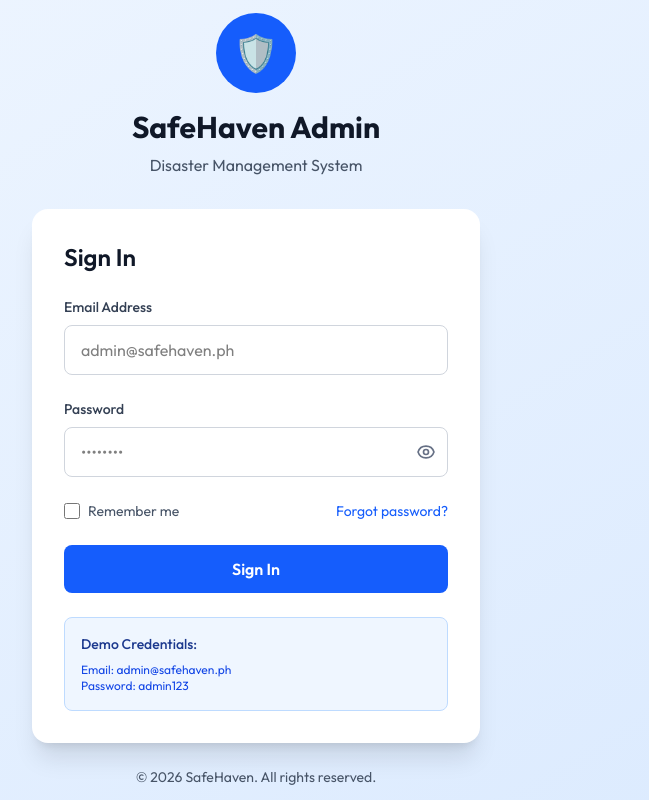
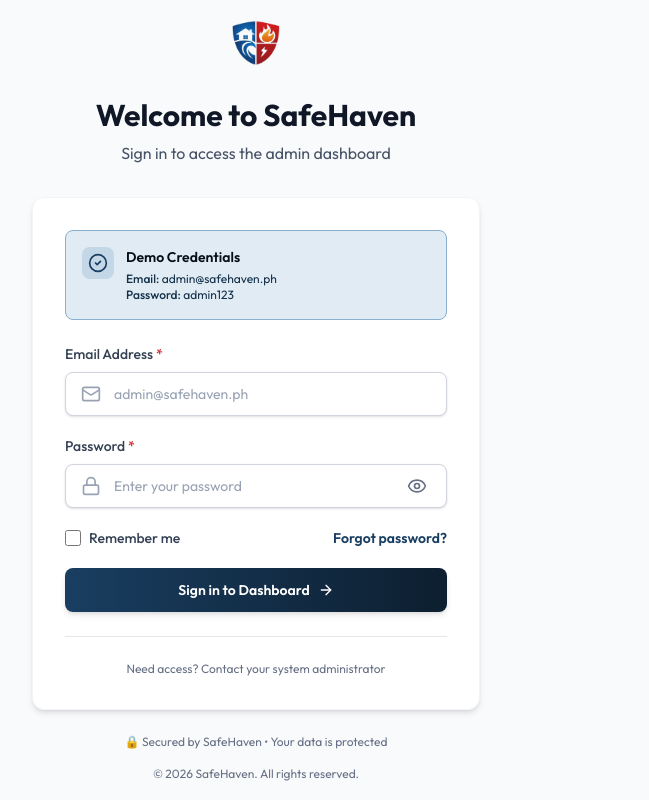
Before and after one commit to KinishiyoYuan/safe-haven-app, a Next.js app in the folder web_app/: page /auth/login in a window 1280 px wide. Shown: the whole page, without its empty margins (384-1033 px from the left). Built offline with nearby package versions, Linux system fonts and the light colour scheme; no server answers.

Commit message:
fixes on login colors

```diff
--- a/web_app/src/app/(full-width-pages)/auth/login/page.tsx
+++ b/web_app/src/app/(full-width-pages)/auth/login/page.tsx
@@ -3,103 +3,150 @@
 // SafeHaven Admin Login Page
 
 import React, { useState } from 'react';
-import { useRouter } from 'next/navigation';
 import { useSafeHavenAuth } from '@/context/SafeHavenAuthContext';
-import Image from 'next/image';
 import Link from 'next/link';
+import AppLogo from '@/components/common/AppLogo';
+import { Mail, Lock, AlertCircle, CheckCircle2, ArrowRight, Eye, EyeOff } from 'lucide-react';
 
 export default function LoginPage() {
   const [email, setEmail] = useState('');
   const [password, setPassword] = useState('');
   const [showPassword, setShowPassword] = useState(false);
   const [isLoading, setIsLoading] = useState(false);
+  const [error, setError] = useState('');
   const { login } = useSafeHavenAuth();
-  const router = useRouter();
 
   const handleSubmit = async (e: React.FormEvent) => {
     e.preventDefault();
 
     if (!email || !password) {
+      setError('Please enter both email and password');
       return;
     }
 
     try {
       setIsLoading(true);
+      setError('');
       await login(email, password);
       // Redirect handled in login function
-    } catch (error) {
-      // Error toast handled in login function
+    } catch (error: any) {
       console.error('Login error:', error);
+      setError(error?.message || 'Invalid email or password');
     } finally {
       setIsLoading(false);
     }
   };
 
   return (
-    <div className="min-h-screen flex items-center justify-center bg-gradient-to-br from-blue-50 to-blue-100 px-4">
+    <div className="min-h-screen flex items-center justify-center bg-gray-50 px-4">
       <div className="w-full max-w-md">
         {/* Logo and Title */}
         <div className="text-center mb-8">
-          <div className="inline-flex items-center justify-center w-20 h-20 bg-blue-600 rounded-full mb-4">
-            <span className="text-4xl">🛡️</span>
+          <div className="mb-6">
+            <AppLogo variant="icon" href="#" />
           </div>
-          <h1 className="text-3xl font-bold text-gray-900 mb-2">SafeHaven Admin</h1>
-          <p className="text-gray-600">Disaster Management System</p>
+          <h1 className="text-3xl font-bold text-gray-900 mb-2">
+            Welcome to SafeHaven
+          </h1>
+          <p className="text-gray-600">
+            Sign in to access the admin dashboard
+          </p>
         </div>
 
         {/* Login Card */}
-        <div className="bg-white rounded-2xl shadow-xl p-8">
-          <h2 className="text-2xl font-semibold text-gray-900 mb-6">Sign In</h2>
+        <div className="bg-white rounded-xl shadow-md border border-gray-100 p-8">
+          {/* Demo Credentials Banner */}
+          <div className="mb-6 p-4 bg-brand-50 border border-brand-200 rounded-lg">
+            <div className="flex items-start gap-3">
+              <div className="w-8 h-8 bg-brand-100 rounded-lg flex items-center justify-center flex-shrink-0">
+                <CheckCircle2 className="w-5 h-5 text-brand-600" />
+              </div>
+              <div>
+                <p className="text-sm font-semibold text-brand-900 mb-1">
+                  Demo Credentials
+                </p>
+                <p className="text-xs text-brand-700">
+                  <span className="font-medium">Email:</span> admin@safehaven.ph
+                </p>
+                <p className="text-xs text-brand-700">
+                  <span className="font-medium">Password:</span> admin123
+                </p>
+              </div>
+            </div>
+          </div>
 
-          <form onSubmit={handleSubmit} className="space-y-6">
-            {/* Email Input */}
+          {/* Error Message */}
+          {error && (
+            <div className="mb-6 p-4 bg-error-50 border border-error-200 rounded-lg">
+              <div className="flex items-start gap-3">
+                <div className="w-8 h-8 bg-error-100 rounded-lg flex items-center justify-center flex-shrink-0">
+                  <AlertCircle className="w-5 h-5 text-error-600" />
+                </div>
+                <div>
+                  <p className="text-sm font-semibold text-error-900 mb-1">
+                    Authentication Failed
+                  </p>
+                  <p className="text-xs text-error-700">
+                    {error}
+                  </p>
+                </div>
+              </div>
+            </div>
+          )}
+
+          {/* Login Form */}
+          <form onSubmit={handleSubmit} className="space-y-5">
+            {/* Email Field */}
             <div>
               <label htmlFor="email" className="block text-sm font-medium text-gray-700 mb-2">
-                Email Address
+                Email Address <span className="text-error-500">*</span>
               </label>
+              <div className="relative">
+                <div className="absolute left-4 top-1/2 -translate-y-1/2 pointer-events-none">
+                  <Mail className="w-5 h-5 text-gray-400" />
+                </div>
                 <input
                   id="email"
                   type="email"
                   value={email}
                   onChange={(e) => setEmail(e.target.value)}
-                className="w-full px-4 py-3 border border-gray-300 rounded-lg focus:ring-2 focus:ring-blue-500 focus:border-transparent transition"
                   placeholder="admin@safehaven.ph"
                   required
                   disabled={isLoading}
+                  className="h-11 w-full rounded-lg border bg-white pl-12 pr-4 py-2.5 text-sm shadow-sm placeholder:text-gray-400 focus:outline-none focus:ring-2 text-gray-900 border-gray-300 focus:border-brand-500 focus:ring-brand-500/20 transition-all disabled:opacity-50 disabled:cursor-not-allowed"
                 />
               </div>
+            </div>
 
-            {/* Password Input */}
+            {/* Password Field */}
             <div>
               <label htmlFor="password" className="block text-sm font-medium text-gray-700 mb-2">
-                Password
+                Password <span className="text-error-500">*</span>
               </label>
               <div className="relative">
+                <div className="absolute left-4 top-1/2 -translate-y-1/2 pointer-events-none">
+                  <Lock className="w-5 h-5 text-gray-400" />
+                </div>
                 <input
                   id="password"
                   type={showPassword ? 'text' : 'password'}
                   value={password}
                   onChange={(e) => setPassword(e.target.value)}
-                  className="w-full px-4 py-3 border border-gray-300 rounded-lg focus:ring-2 focus:ring-blue-500 focus:border-transparent transition pr-12"
-                  placeholder="••••••••"
+                  placeholder="Enter your password"
                   required
                   disabled={isLoading}
+                  className="h-11 w-full rounded-lg border bg-white pl-12 pr-12 py-2.5 text-sm shadow-sm placeholder:text-gray-400 focus:outline-none focus:ring-2 text-gray-900 border-gray-300 focus:border-brand-500 focus:ring-brand-500/20 transition-all disabled:opacity-50 disabled:cursor-not-allowed"
                 />
                 <button
                   type="button"
                   onClick={() => setShowPassword(!showPassword)}
-                  className="absolute right-3 top-1/2 -translate-y-1/2 text-gray-500 hover:text-gray-700"
+                  className="absolute right-4 top-1/2 -translate-y-1/2 p-1 hover:bg-gray-100 rounded-lg transition-colors"
                   disabled={isLoading}
                 >
                   {showPassword ? (
-                    <svg className="w-5 h-5" fill="none" stroke="currentColor" viewBox="0 0 24 24">
-                      <path strokeLinecap="round" strokeLinejoin="round" strokeWidth={2} d="M13.875 18.825A10.05 10.05 0 0112 19c-4.478 0-8.268-2.943-9.543-7a9.97 9.97 0 011.563-3.029m5.858.908a3 3 0 114.243 4.243M9.878 9.878l4.242 4.242M9.88 9.88l-3.29-3.29m7.532 7.532l3.29 3.29M3 3l3.59 3.59m0 0A9.953 9.953 0 0112 5c4.478 0 8.268 2.943 9.543 7a10.025 10.025 0 01-4.132 5.411m0 0L21 21" />
-                    </svg>
+                    <EyeOff className="w-5 h-5 text-gray-500" />
                   ) : (
-                    <svg className="w-5 h-5" fill="none" stroke="currentColor" viewBox="0 0 24 24">
-                      <path strokeLinecap="round" strokeLinejoin="round" strokeWidth={2} d="M15 12a3 3 0 11-6 0 3 3 0 016 0z" />
-                      <path strokeLinecap="round" strokeLinejoin="round" strokeWidth={2} d="M2.458 12C3.732 7.943 7.523 5 12 5c4.478 0 8.268 2.943 9.542 7-1.274 4.057-5.064 7-9.542 7-4.477 0-8.268-2.943-9.542-7z" />
-                    </svg>
+                    <Eye className="w-5 h-5 text-gray-500" />
                   )}
                 </button>
               </div>
@@ -107,14 +154,17 @@ export default function LoginPage() {
 
             {/* Remember Me & Forgot Password */}
             <div className="flex items-center justify-between">
-              <label className="flex items-center">
+              <label className="flex items-center gap-2 cursor-pointer">
                 <input
                   type="checkbox"
-                  className="w-4 h-4 text-blue-600 border-gray-300 rounded focus:ring-blue-500"
+                  className="w-4 h-4 text-brand-600 border-gray-300 rounded focus:ring-brand-500"
                 />
-                <span className="ml-2 text-sm text-gray-600">Remember me</span>
+                <span className="text-sm font-medium text-gray-700">Remember me</span>
               </label>
-              <Link href="/auth/forgot-password" className="text-sm text-blue-600 hover:text-blue-700">
+              <Link
+                href="/reset-password"
+                className="text-sm font-semibold text-brand-600 hover:text-brand-700 transition-colors"
+              >
                 Forgot password?
               </Link>
             </div>
@@ -123,32 +173,39 @@ export default function LoginPage() {
             <button
               type="submit"
               disabled={isLoading}
-              className="w-full bg-blue-600 text-white py-3 rounded-lg font-semibold hover:bg-blue-700 focus:ring-4 focus:ring-blue-300 transition disabled:opacity-50 disabled:cursor-not-allowed"
+              className="w-full h-11 inline-flex items-center justify-center font-semibold gap-2 rounded-lg transition-all px-6 py-2.5 text-sm bg-gradient-to-r from-brand-600 to-brand-800 text-white shadow-md hover:shadow-lg hover:from-brand-700 hover:to-brand-900 disabled:from-gray-300 disabled:to-gray-400 disabled:cursor-not-allowed disabled:opacity-50 disabled:shadow-none"
             >
               {isLoading ? (
-                <span className="flex items-center justify-center">
-                  <svg className="animate-spin -ml-1 mr-3 h-5 w-5 text-white" xmlns="http://www.w3.org/2000/svg" fill="none" viewBox="0 0 24 24">
-                    <circle className="opacity-25" cx="12" cy="12" r="10" stroke="currentColor" strokeWidth="4"></circle>
-                    <path className="opacity-75" fill="currentColor" d="M4 12a8 8 0 018-8V0C5.373 0 0 5.373 0 12h4zm2 5.291A7.962 7.962 0 014 12H0c0 3.042 1.135 5.824 3 7.938l3-2.647z"></path>
-                  </svg>
+                <>
+                  <div className="w-5 h-5 border-2 border-white border-t-transparent rounded-full animate-spin" />
                   Signing in...
-                </span>
+                </>
               ) : (
-                'Sign In'
+                <>
+                  Sign in to Dashboard
+                  <ArrowRight className="w-4 h-4" />
+                </>
               )}
             </button>
           </form>
 
-          {/* Demo Credentials */}
-          <div className="mt-6 p-4 bg-blue-50 rounded-lg border border-blue-200">
-            <p className="text-sm font-medium text-blue-900 mb-2">Demo Credentials:</p>
-            <p className="text-xs text-blue-700">Email: admin@safehaven.ph</p>
-            <p className="text-xs text-blue-700">Password: admin123</p>
+          {/* Footer */}
+          <div className="mt-6 pt-6 border-t border-gray-200">
+            <p className="text-xs text-center text-gray-500">
+              Need access? Contact your system administrator
+            </p>
           </div>
         </div>
 
-        {/* Footer */}
-        <p className="text-center text-sm text-gray-600 mt-6">
+        {/* Security Notice */}
+        <div className="mt-6 text-center">
+          <p className="text-xs text-gray-500">
+            🔒 Secured by SafeHaven • Your data is protected
+          </p>
+        </div>
+
+        {/* Copyright */}
+        <p className="text-center text-xs text-gray-500 mt-4">
           © 2026 SafeHaven. All rights reserved.
         </p>
       </div>
--- a/web_app/src/middleware.ts
+++ b/web_app/src/middleware.ts
@@ -30,7 +30,6 @@ export default withAuth(
           req.nextUrl.pathname.startsWith("/avatars") ||
           req.nextUrl.pathname.startsWith("/badge") ||
           req.nextUrl.pathname.startsWith("/buttons") ||
-          req.nextUrl.pathname.startsWith("/images") ||
           req.nextUrl.pathname.startsWith("/videos") ||
           req.nextUrl.pathname.startsWith("/modals") ||
           req.nextUrl.pathname.startsWith("/blank")
@@ -46,6 +45,6 @@ export default withAuth(
 
 export const config = {
   matcher: [
-    "/((?!api|_next/static|_next/image|favicon.ico|signin|signup|error-404).*)",
+    "/((?!api|_next/static|_next/image|favicon.ico|images|signin|signup|error-404).*)",
   ],
 };
```
Also changed, not shown: web_app/src/components/auth/SignInForm.tsx (+31 -32 lines), 1 other file (tests, documents, lock files or other folders). Lines whose indentation alone changed are shown as unchanged.
